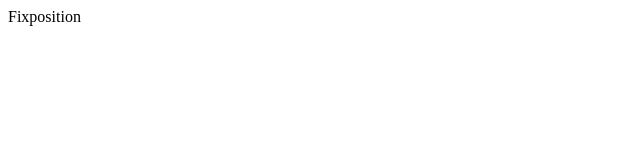
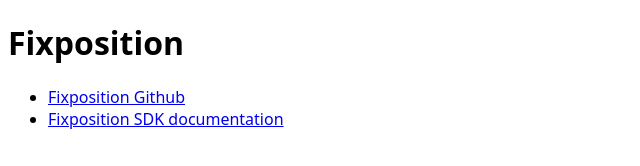
Before and after one commit to fixposition/fixposition.github.io, a plain HTML site: page html/index.html in a window 1280 px wide. Shown: the whole page, without its empty margins (0-640 px from the left). Drawn offline with Linux system fonts and the light colour scheme.

Commit message:
minimal content

```diff
--- a/html/index.html
+++ b/html/index.html
@@ -2,7 +2,15 @@
 <html lang="en">
     <head>
     </head>
-    <body>
-        Fixposition
+    <body style="font-family: sans;">
+        <h1>Fixposition</h1>
+        <ul>
+            <li>
+                <a href="https://github.com/fixposition">Fixposition Github</a>
+            </li>
+            <li>
+                <a href="https://fixposition.github.io/fixposition_utility/fixposition-sdk-docs">Fixposition SDK documentation</a>
+            </li>
+        </ul>
     </body>
 </html>
```
